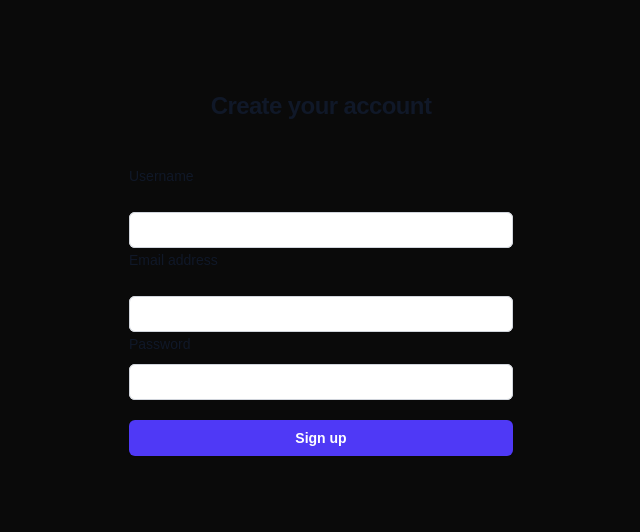
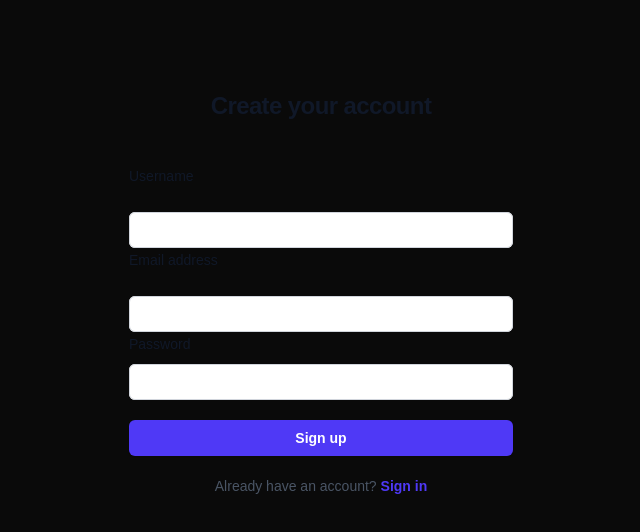
Before and after one commit to miguel007TMM2/prueba-tecnica-frontend, a Next.js app: page /register in a window 1280 px wide. Shown: the top 532 px of the page, without its empty margins (319-959 px from the left). Built offline with nearby package versions, Linux system fonts and the light colour scheme.

Commit message:
login and register linked

```diff
--- a/src/app/login/components/login.tsx
+++ b/src/app/login/components/login.tsx
@@ -4,6 +4,7 @@ import { JSX, useState } from "react";
 import { setCookie } from "cookies-next";
 import { useRouter } from "next/navigation";
 import { apiRequest } from "@/api";
+import Link from "next/link";
 interface Form extends Record<string, unknown> {
   email: string;
   password: string;
@@ -108,6 +109,14 @@ export function LoginComponent(): JSX.Element {
          {loading ? "Loading..." : "Sign in"}
         </button>
       </form>
+      <div className="mt-5 text-center">
+        <p className="text-sm text-gray-600">
+          Don t have an account?{" "}
+          <Link href="/register" className="font-semibold text-indigo-600">
+            Sign up
+          </Link>
+        </p>
+      </div>
     </div>
   );
 }
--- a/src/app/register/components/register.tsx
+++ b/src/app/register/components/register.tsx
@@ -3,6 +3,7 @@
 import { JSX, useState } from "react";
 import { useRouter } from "next/navigation";
 import { apiRequest } from "@/api";
+import Link from "next/link";
 interface Form extends Record<string, unknown> {
   username?: string;
   email: string;
@@ -129,6 +130,14 @@ export function RegisterComponent(): JSX.Element {
           {loading ? "Loading..." : "Sign up"}
         </button>
       </form>
+      <div className="mt-5 text-center">
+        <p className="text-sm text-gray-600">
+          Already have an account?{" "}
+          <Link href="/login" className="font-semibold text-indigo-600">
+            Sign in
+          </Link>
+        </p>
+      </div>
     </div>
   );
 }
```
